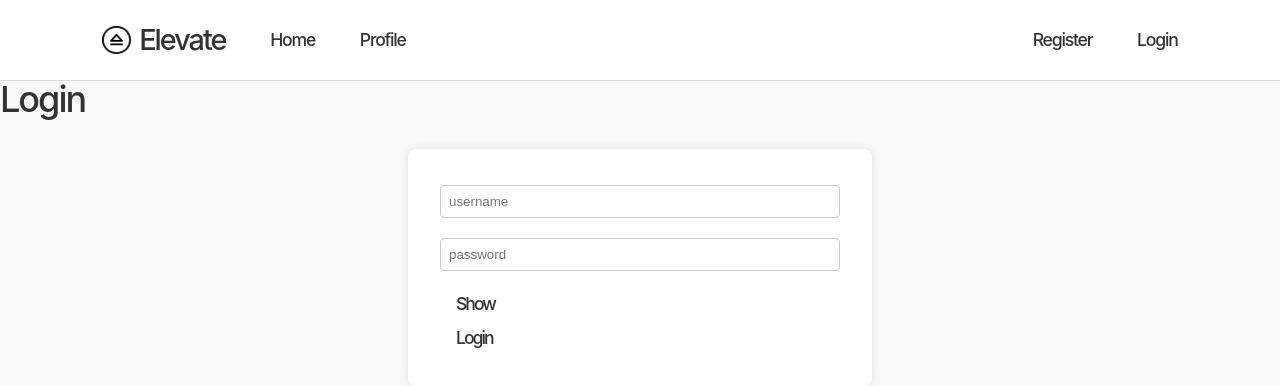
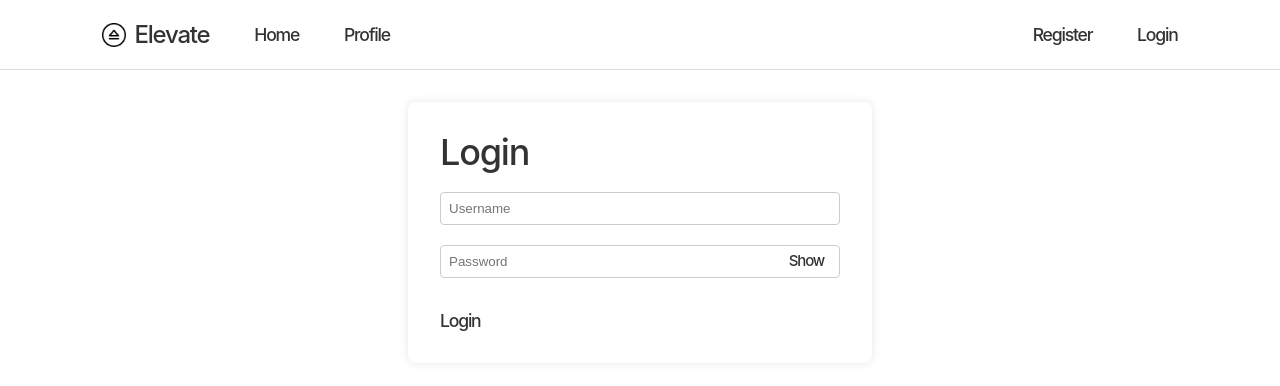
Before and after one commit to bhagyapatel178/Elevate, an Angular app in the folder elevate-client/: page /login in a window 1280 px wide. Shown: the top 386 px of the page. Built offline with nearby package versions, Linux system fonts and the light colour scheme.

Commit message:
fix: hide and show button alligned with password

```diff
--- a/elevate-client/src/app/components/header/header.component.scss
+++ b/elevate-client/src/app/components/header/header.component.scss
@@ -1,6 +1,6 @@
 nav {
   background-color: #ffffff;
-  padding: 0.2rem 5rem; /* Reduced vertical padding for a smaller height , 0.75rem 0.75rem for top botop, for left right*/
+  padding: 0.01rem 5rem; /* Reduced vertical padding for a smaller height , 0.75rem 0.75rem for top botop, for left right*/
   border-bottom: 1px solid #ddd;
   display: flex;
   justify-content: space-around;
@@ -13,63 +13,36 @@ nav {
     gap: 0.5rem;
 
     .logo {
-      height: 1.8rem;
+      height: 1.5rem;
       width: auto;
     }
   }
 
-
   a {
     font-size: 1.1rem;
-    color: var(--gray-900);
-    font-weight: 500;
-    line-height: 100%;
     letter-spacing: -0.075rem;
-    margin: 0;
-    font-family: "Inter Tight", -apple-system, BlinkMacSystemFont, "Segoe UI", Roboto,
-    Helvetica, Arial, sans-serif, "Apple Color Emoji", "Segoe UI Emoji",
-    "Segoe UI Symbol";
 
     &:hover {
       color: #007bff; /* Using your primary color for hover */
       //font-weight: bold;
-      //background-color: #wh; /* Light background on hover */
       border-radius: 4px; /* Slightly rounded corners on hover */
     }
   }
 
   button {
-    border: none;
-    padding: 0.5rem 1rem;
     border-radius: 5px;
-    cursor: pointer;
-
-    font-size: 1.1rem;
-    color: var(--gray-900);
-    font-weight: 500;
-    line-height: 100%;
     letter-spacing: -0.075rem;
-    margin: 0;
-    font-family: "Inter Tight", -apple-system, BlinkMacSystemFont, "Segoe UI", Roboto,
-    Helvetica, Arial, sans-serif, "Apple Color Emoji", "Segoe UI Emoji",
-    "Segoe UI Symbol";
+    margin-left: auto; /* Pushes itself and subsequent items to the right */
 
     &:hover {
       color: #007bff;
     }
-
-    &:disabled {
-      background-color: white;
-      cursor: not-allowed;
-    }
   }
 
-  h2 {
-    font-size: 1.8rem;
+  h2 {font-size: 1.5rem;
   }
 
-  a[routerLink="/register"] {
+  a[routerLink="/register"]{
     margin-left: auto; /* Pushes itself and subsequent items to the right */
   }
-
 }
--- a/elevate-client/src/app/pages/login/login.component.html
+++ b/elevate-client/src/app/pages/login/login.component.html
@@ -1,11 +1,13 @@
-<h2>Login</h2>
+<form (ngSubmit)="onSubmit()" #registerForm="ngForm">
+  <h2>Login</h2><br>
+  <input type='text' placeholder = 'Username' [(ngModel)]="credentials.username" name ='username' required><br>
+  <div class="password-row">
+    <input [type] = "showPassword? 'text': 'password'" placeholder = 'Password ' [(ngModel)]="credentials.password" name ='password' required>
+    <button type="button" (click)="showPassword = !showPassword">
+      {{showPassword?'Hide': 'Show'}}
+    </button>
+  </div>
 
-<form (ngSubmit)="onSubmit()" #registerForm="ngForm">
-  <input type='text' placeholder = 'username' [(ngModel)]="credentials.username" name ='username' required><br>
-  <input [type] = "showPassword? 'text': 'password'" placeholder = 'password ' [(ngModel)]="credentials.password" name ='password' required>
-  <button type="button" (click)="showPassword = !showPassword">
-    {{showPassword?'Hide': 'Show'}}
-  </button>
   <br>
-  <button type='submit'>Login</button>
+  <button class="enter" type='submit'>Login</button>
 </form>
--- a/elevate-client/src/app/pages/login/login.component.scss
+++ b/elevate-client/src/app/pages/login/login.component.scss
@@ -6,11 +6,34 @@ form {
   border-radius: 8px;
   box-shadow: 0 0 10px rgba(0, 0, 0, 0.1);
 
-  input {
+  input, select {
     margin-bottom: 1rem;
   }
 
-  button {
+  button{
     margin-right: 1rem;
   }
+
+  .password-row {
+    position: relative;
+    width: 100%;
+    margin-bottom: 0;
+
+    button {
+      background: transparent;
+      border: none;
+      position: absolute;
+      right: 0;
+      top: 50%;
+      transform: translateY(-100%);
+      font-size: 15px;
+      padding: 0;
+    }
+  }
+
+  .enter {
+    padding: 0;
+    right:10rem;
+  }
+
 }
--- a/elevate-client/src/app/pages/profile/profile.component.html
+++ b/elevate-client/src/app/pages/profile/profile.component.html
@@ -1,7 +1,5 @@
-<H2>Profile</H2>
-
-
 <div *ngIf="userProfile.username;">
+  <h2>Profile</h2>
   <p>Username: {{userProfile.username}}</p>
   <p>Email: {{userProfile.email}}</p>
   <p>Gender: {{userProfile.gender}}</p>
--- a/elevate-client/src/app/pages/profile/profile.component.scss
+++ b/elevate-client/src/app/pages/profile/profile.component.scss
@@ -1,10 +1,10 @@
 div {
-  max-width: 600px;
-  margin: 2rem auto;
-  background-color: white;
-  padding: 2rem;
+  //max-width: 600px;
+  //margin: 2rem auto;
+  //background-color: white;
+  padding: 2rem 3rem;
   border-radius: 8px;
-  box-shadow: 0 0 10px rgba(0, 0, 0, 0.1);
+  //box-shadow: 0 0 10px rgba(0, 0, 0, 0.1);
 
   p {
     margin: 0.5rem 0;
--- a/elevate-client/src/app/pages/register/register.component.html
+++ b/elevate-client/src/app/pages/register/register.component.html
@@ -1,27 +1,29 @@
-<h2>Register</h2>
-
 <form (ngSubmit)="onSubmit()" #registerForm="ngForm">
+  <h2>Register</h2><br>
   <div *ngIf="username.invalid && username.touched" style="color:red">
     Username must be 5–20 characters.
   </div>
-  <input type='text' placeholder='username' [(ngModel)]="formData.username" name='username'
+  <input type='text' placeholder='Username' [(ngModel)]="formData.username" name='username'
          required minlength="5" maxlength="20"
          #username="ngModel"><br>
 
   <div *ngIf="email.invalid && email.touched" style="color:red">
     Valid email required.
   </div>
-  <input type='email' placeholder='email' [(ngModel)]="formData.email" name='email'
+  <input type='email' placeholder='Email' [(ngModel)]="formData.email" name='email'
          required
          #email="ngModel"><br>
 
-  <div *ngIf="password.invalid && password.touched" style="color:red">
-    Password must be at least 5 characters.
-  </div>
-  <input [type]="showPassword ? 'text' : 'password'" placeholder='password' [(ngModel)]="formData.password" name='password'
+  <div class="password-row">
+    <div *ngIf="password.invalid && password.touched" style="color:red">
+      Password must be at least 5 characters.
+    </div>
+    <input [type]="showPassword ? 'text' : 'password'" placeholder='Password' [(ngModel)]="formData.password" name='password'
            required minlength="5"
            #password="ngModel">
-  <button type="button" (click)="showPassword = !showPassword">{{ showPassword ? 'Hide' : 'Show' }}</button><br>
+    <button type="button" (click)="showPassword = !showPassword">{{ showPassword ? 'Hide' : 'Show' }}</button>
+  </div>
+  <br>
 
-  <button type='submit' [disabled]="registerForm.invalid">Register</button>
+  <button type='submit' class="enter" [disabled]="registerForm.invalid">Register</button>
 </form>
--- a/elevate-client/src/app/pages/register/register.component.scss
+++ b/elevate-client/src/app/pages/register/register.component.scss
@@ -1,21 +1,42 @@
 form {
-  max-width: 500px;
+  max-width: 400px;
   margin: 2rem auto;
   background-color: white;
   padding: 2rem;
   border-radius: 8px;
   box-shadow: 0 0 10px rgba(0, 0, 0, 0.1);
 
-  input,
-  select {
+  input, select {
     margin-bottom: 1rem;
   }
 
   div {
-    margin-bottom: 0.5rem;
+    margin-bottom: 1rem;
   }
 
   button {
     margin-top: 1rem;
+    padding:0
   }
+
+
+  .password-row {
+    position: relative;
+    width: 100%;
+    margin-bottom: 0;
+
+    button {
+      background: transparent;
+      border: none;
+      position: absolute;
+      right: 1rem;
+      top: 50%;
+      transform: translateY(-200%);
+      font-size: 15px;
+      padding: 0;
+    }
+  }
+
+
+
 }
--- a/elevate-client/src/styles.scss
+++ b/elevate-client/src/styles.scss
@@ -8,7 +8,7 @@ $text-color: #333;
 
 body {
   font-family: Arial, sans-serif;
-  background-color: $bg-color;
+  background-color: white;
   margin: 0;
   padding: 0;
   color: $text-color;
@@ -33,7 +33,7 @@ h2 {
   color: var(--gray-900);
   font-weight: 500;
   line-height: 100%;
-  letter-spacing: -0.125rem;
+  letter-spacing: -0.075rem;
   margin: 0;
   font-family: "Inter Tight", -apple-system, BlinkMacSystemFont, "Segoe UI", Roboto,
   Helvetica, Arial, sans-serif, "Apple Color Emoji", "Segoe UI Emoji",
@@ -52,7 +52,7 @@ button {
   color: var(--gray-900);
   font-weight: 500;
   line-height: 100%;
-  letter-spacing: -0.125rem;
+  letter-spacing: -0.075rem;
   margin: 0;
   font-family: "Inter Tight", -apple-system, BlinkMacSystemFont, "Segoe UI", Roboto,
   Helvetica, Arial, sans-serif, "Apple Color Emoji", "Segoe UI Emoji",
```
Also changed, not shown: 1 other file (tests, documents, lock files or other folders).
